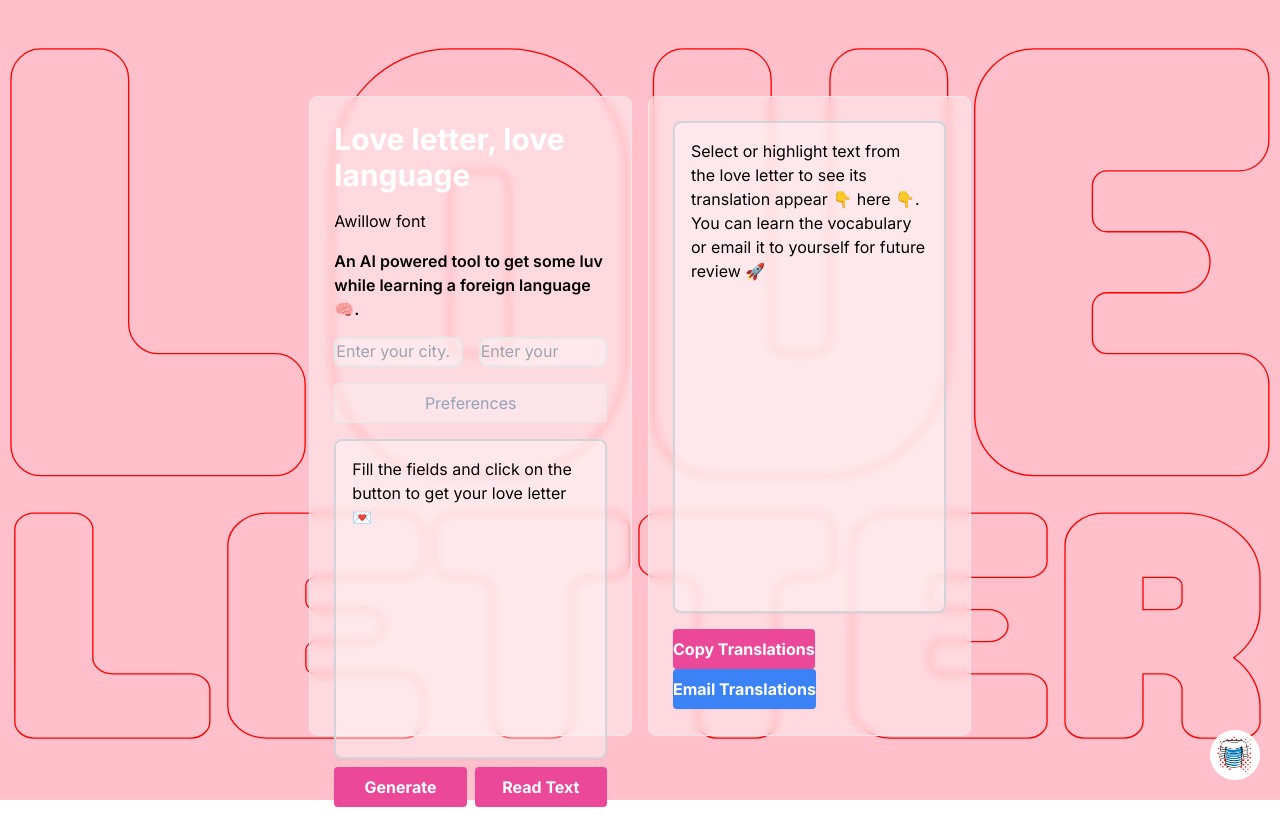
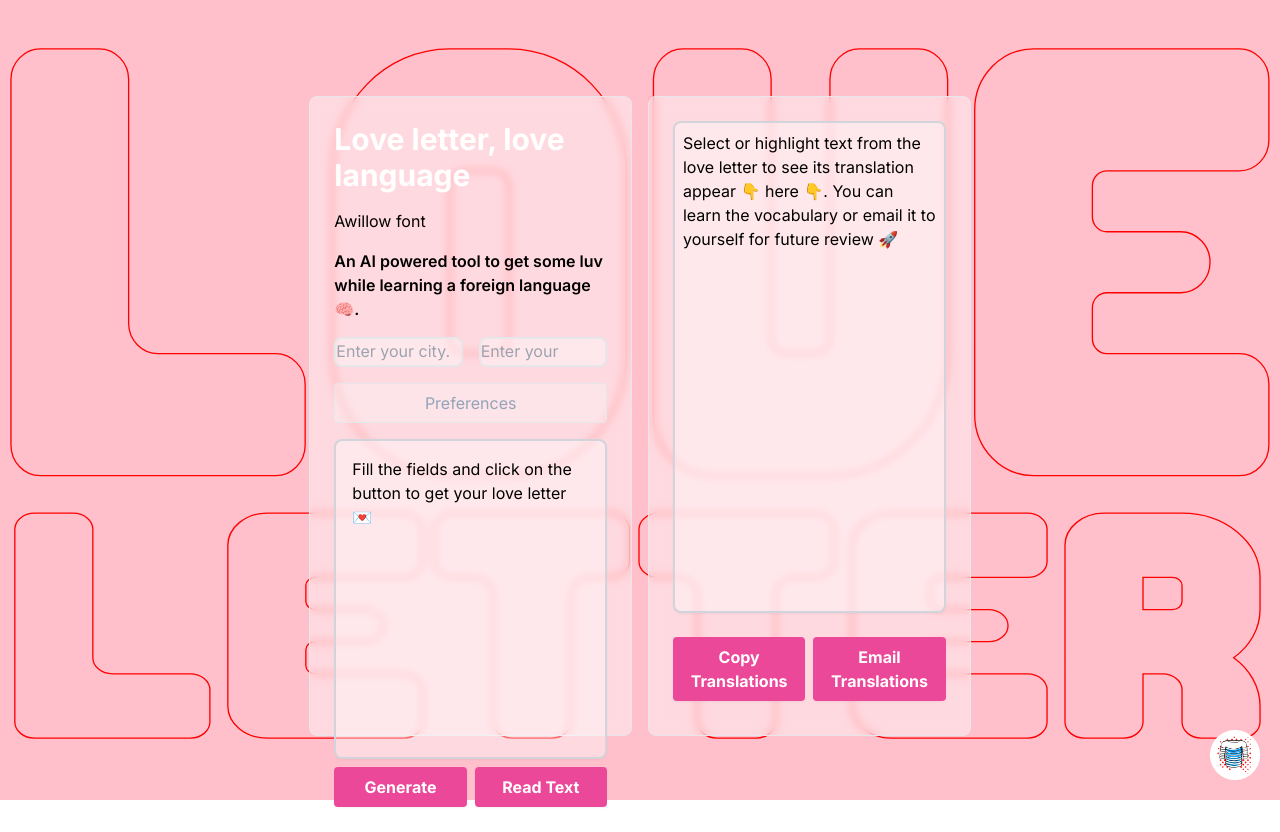
Before and after one commit to lmangall/love-letter, a Next.js app: page / in a window 1280 px wide. Built offline with nearby package versions, Linux system fonts and the light colour scheme.

Commit message:
aligned right side buttons

```diff
--- a/app/page.tsx
+++ b/app/page.tsx
@@ -237,7 +237,7 @@ export default function Home() {
         <div className="flex flex-col top-[10%] backdrop-blur-sm bg-white-300/30 space-y-4">
           {/* right column*/}
           <div className="p-6 backdrop-blur-sm bg-white bg-opacity-40 rounded-lg border border-1 rgba(255, 255, 255, 0.1) h-[80vh]">
-            <div className="mb-4 bg-white w-full h-5/6 bg-opacity-40 hover:bg-purple-100 hover:bg-opacity-20 p-4 text-base font-normal border-2 border-gray-300 rounded-lg shadow-sm resize-none overflow-auto">
+            <div className="mb-4 bg-white w-full h-5/6 bg-opacity-40 hover:bg-purple-100 hover:bg-opacity-20 p-2 text-base font-normal border-2 border-gray-300 rounded-lg shadow-sm resize-none overflow-auto">
               <div>
                 {translations.length > 0 ? (
                   <div>
@@ -264,18 +264,20 @@ export default function Home() {
                 )}
               </div>
             </div>
+            <div className="flex justify-between gap-2">
               <button
                 onClick={handleCopyNotes}
-              className="bg-pink-500 hover:bg-pink-500 py-2 text-white font-bold rounded shadow-sm transition duration-150"
+                className="w-full mt-2 bg-pink-500 hover:bg-pink-500 py-2 text-white font-bold rounded shadow-sm transition duration-150 justify-center "
               >
                 Copy Translations
               </button>
               <button
                 onClick={handleEmailTranslations}
-              className="bg-blue-500 hover:bg-blue-600 py-2 text-white font-bold rounded shadow-sm transition duration-150"
+                className="w-full mt-2 bg-pink-500 hover:bg-pink-500 py-2 text-white font-bold rounded shadow-sm transition duration-150 justify-center "
               >
                 Email Translations
               </button>
+            </div>
           </div>
         </div>
       </div>
```
Lines whose indentation alone changed are shown as unchanged.
